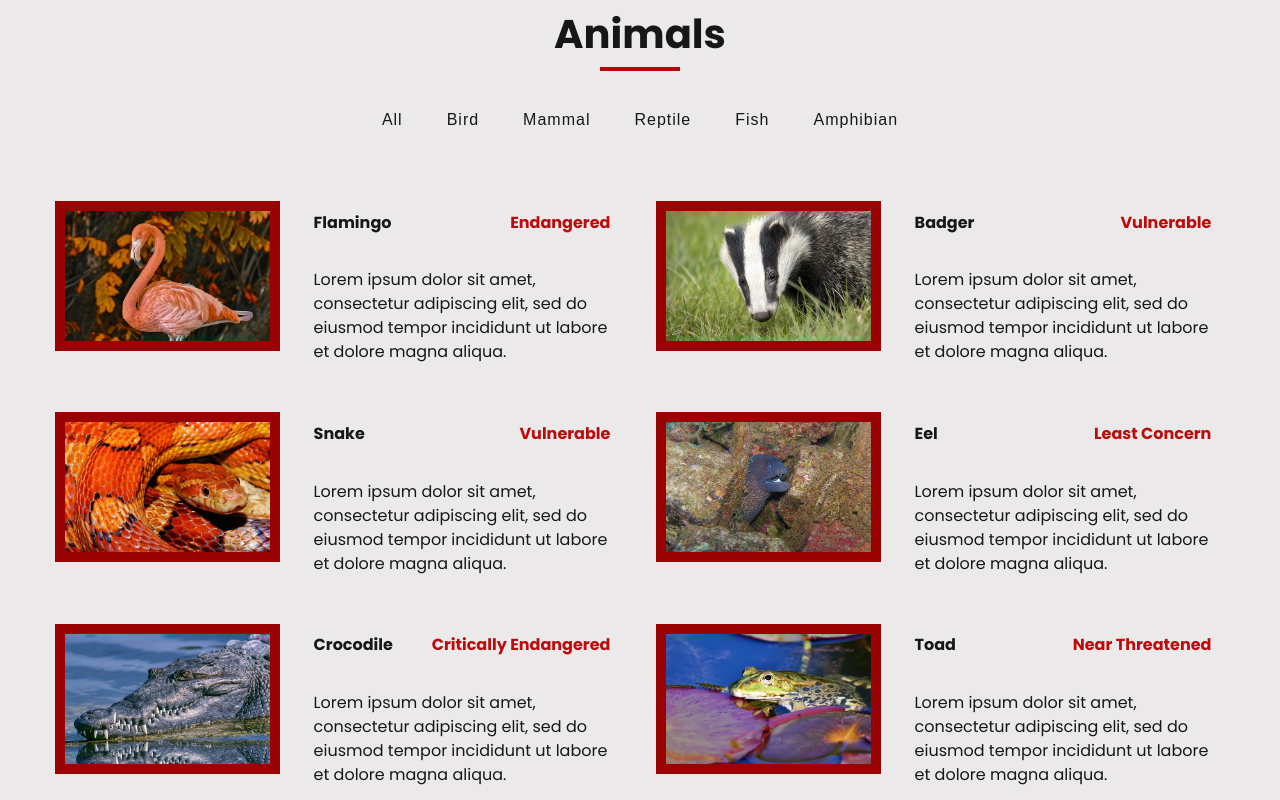
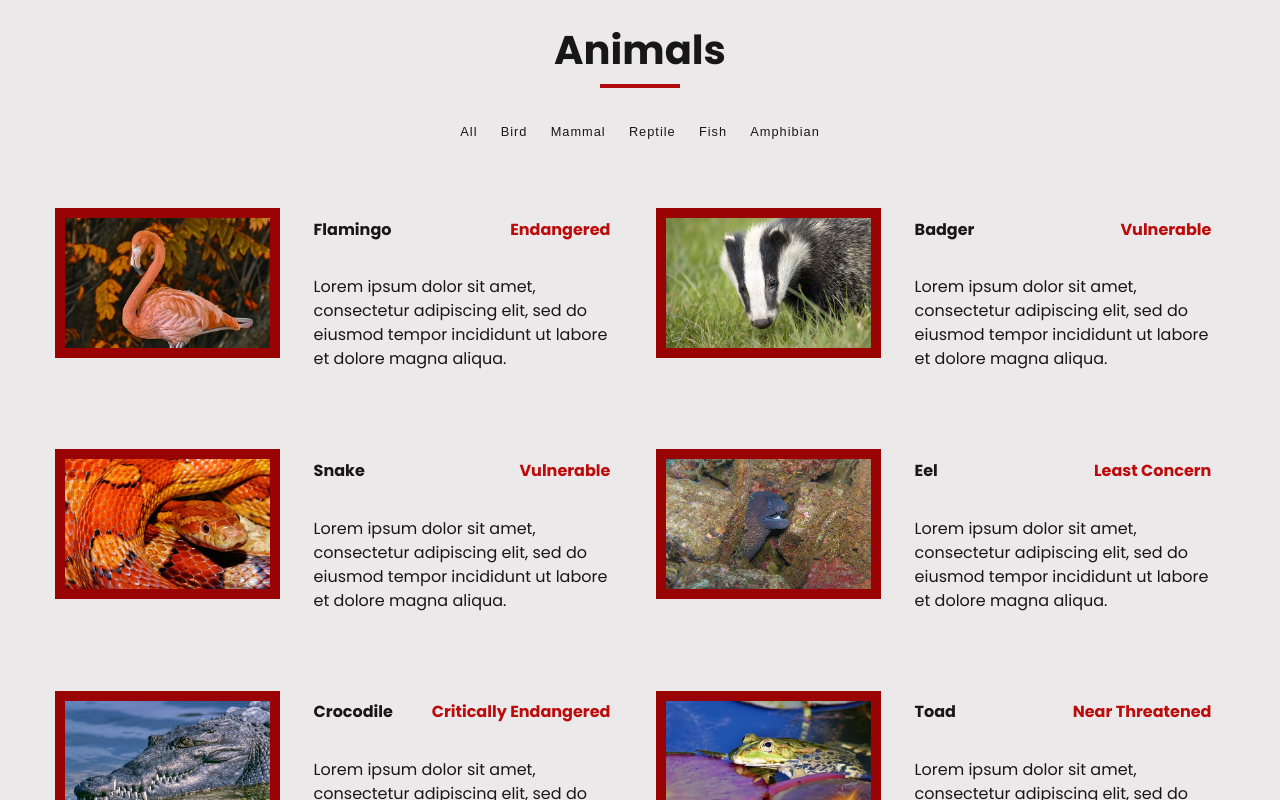
Before and after one commit to snowleopardAlexa/animal-groups-app, a React (Create React App) app: page / in a window 1280 px wide. Shown: the top 800 px of the page. Built offline with nearby package versions, Linux system fonts and the light colour scheme.

Commit message:
add fix styles

```diff
--- a/src/App.css
+++ b/src/App.css
@@ -4,10 +4,9 @@
   margin: 0;
   padding: 0;
   box-sizing: border-box;
-
 }
 body {
-  font-family: 'Poppins', sans-serif;
+  font-family: "Poppins", sans-serif;
   background: #ebe9e9;
   color: rgb(24, 23, 23);
   line-height: 1.5;
@@ -80,13 +79,15 @@ p {
 /* section */
 .section {
   width: 90vw;
-  margin: 0 auto;
+  margin: 0px;
+  margin-bottom: 20px;
   max-width: var(--max-width);
 }
 
 @media screen and (min-width: 992px) {
   .section {
-    width: 95vw;
+    width: 85vw;
+    margin-bottom: 20px;
   }
 }
 
@@ -96,6 +97,7 @@ p {
 
 .title {
   text-align: center;
+  margin-top: 30px;
   margin-bottom: 2rem;
 }
 
@@ -116,11 +118,11 @@ p {
 .filter-btn {
   background: transparent;
   border-color: transparent;
-  font-size: 1rem;
+  font-size: 0.8rem;
   text-transform: capitalize;
   margin: 0 0.5rem;
   letter-spacing: 1px;
-  padding: 0.375rem 0.75rem;
+  padding: 0.175rem 0.10rem;
   color: var(--clr-gold);
   cursor: pointer;
   transition: var(--transition);
@@ -145,6 +147,7 @@ p {
   display: grid;
   gap: 1rem 2rem;
   max-width: 25rem;
+  margin-bottom: 30px;
 }
 
 .photo {
```
